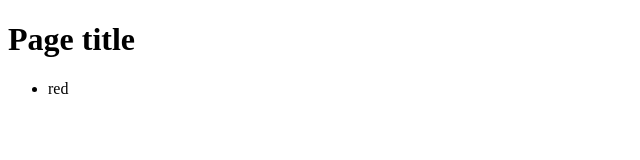
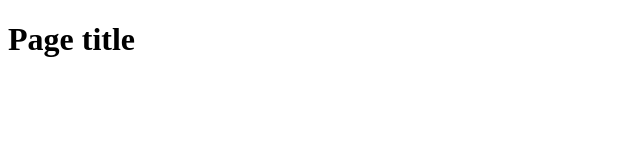
Before and after one commit to GarikSlavsky/my-page, a plain HTML site: page index.html in a window 1280 px wide. Shown: the full height of the page, 0-640 px from the left. Drawn offline with Linux system fonts and the light colour scheme.

```diff
--- a/index.html
+++ b/index.html
@@ -7,9 +7,5 @@
 </head>
 <body>
    <h1>Page title</h1>
-   <ul>
-    <li>red</li>
-   </ul>
-
 </body>
 </html>
```
Also changed, not shown: style.css (added).
